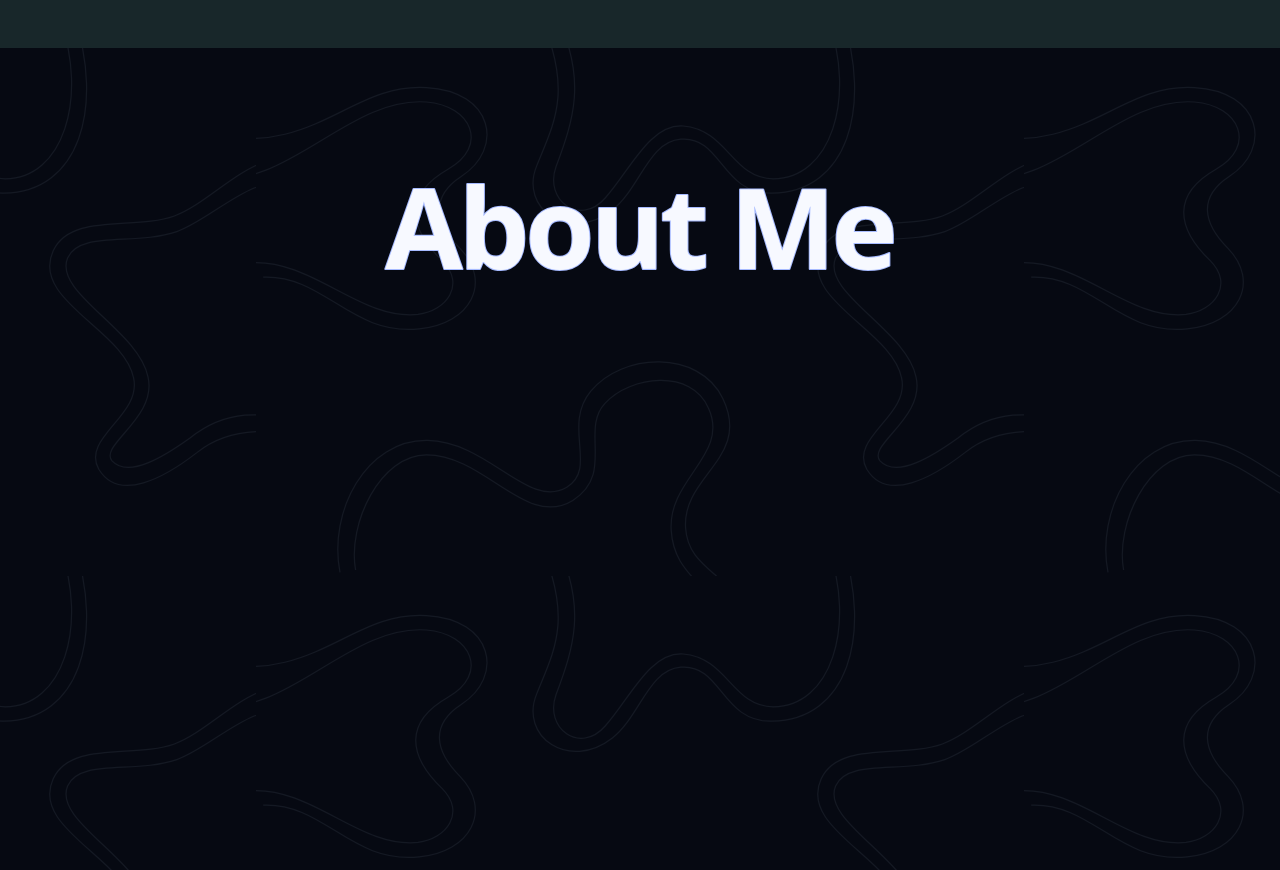
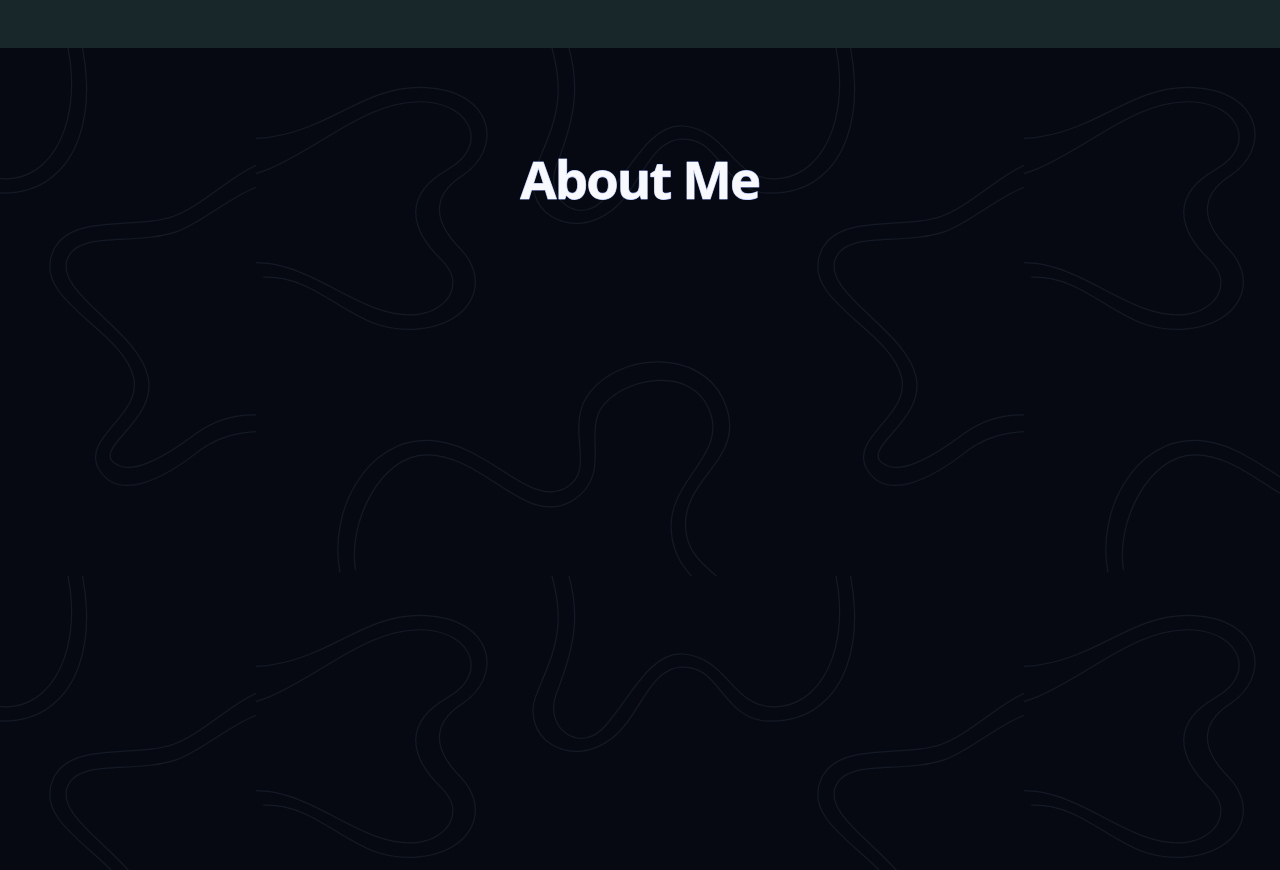
Before and after one commit to rafialbani23-arc/my-portofolio, a Next.js app: page / in a window 1280 px wide. Shown: the part 1360-2230 px from the top of the page. Built offline with nearby package versions, Linux system fonts and the light colour scheme.

Commit message:
Update Site source

```diff
--- a/src/app/portfolio.css
+++ b/src/app/portfolio.css
@@ -139,8 +139,10 @@
 }
 .about-profile h1 span { color: #6288ff; }
 .about-profile .lead { margin-bottom: 1rem; color: #bdc5d6; line-height: 1.7; }
-.about-heading { --stroke-text-width: clamp(10.75rem, 25vw, 18rem); }
-.about-heading .stroke-text__svg { margin-inline: auto; }
+.about-heading .stroke-text__svg {
+  width: clamp(10.75rem, 19.5vw, 18rem);
+  margin-inline: auto;
+}
 @property --portrait-reveal {
   syntax: "<number>";
   inherits: true;
```
